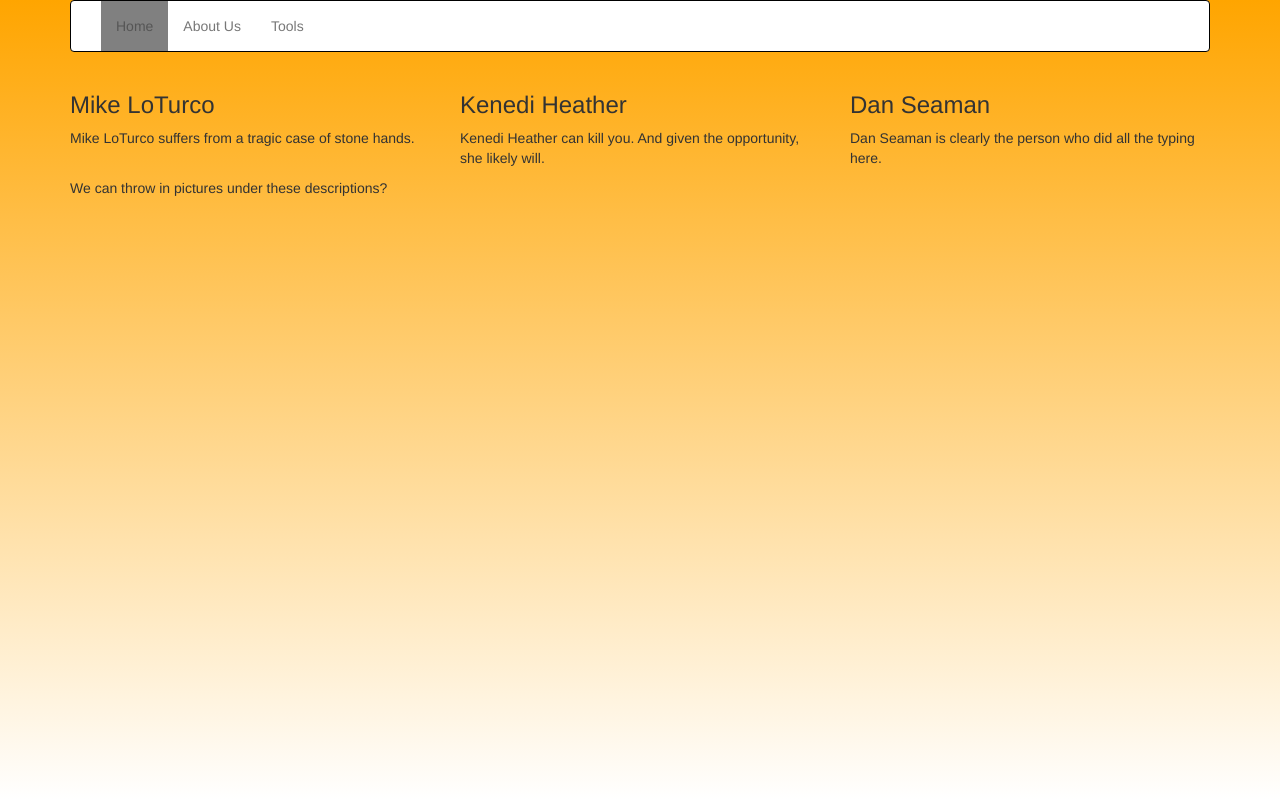
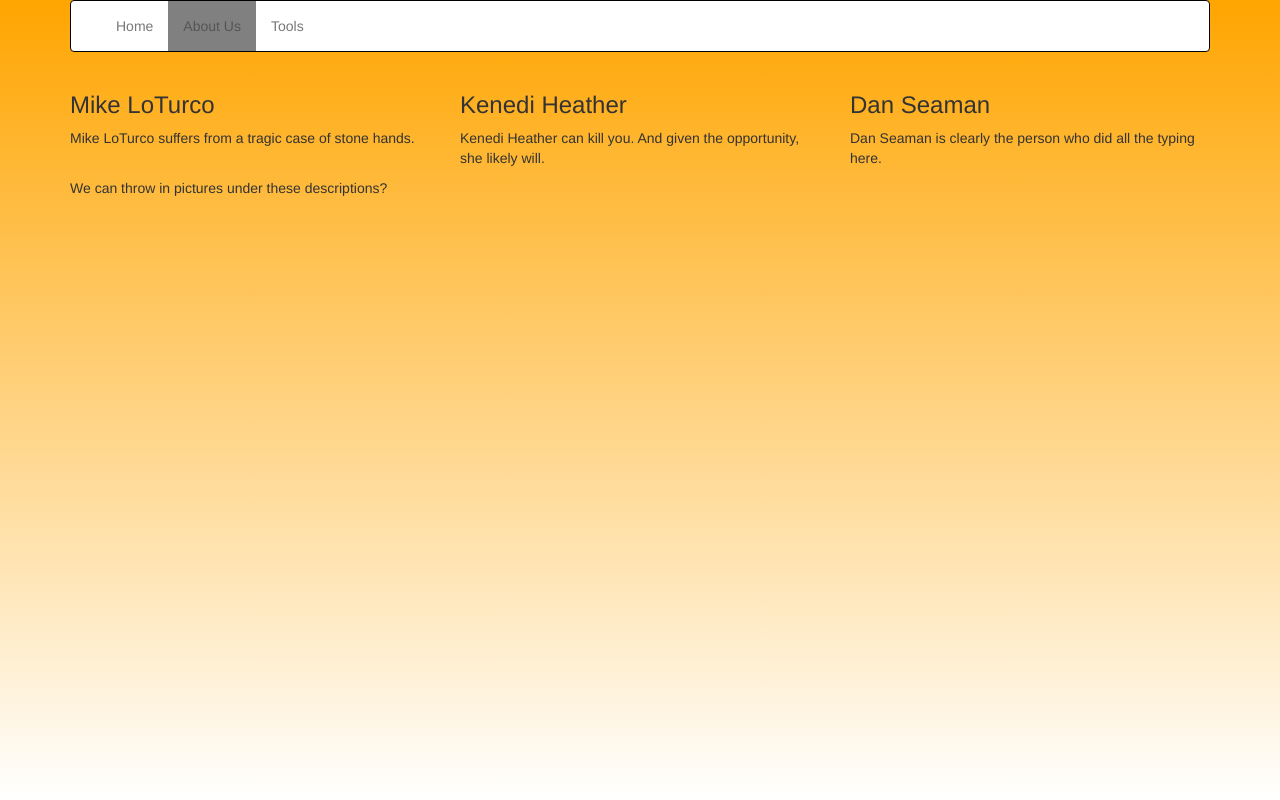
Before and after one commit to kenedi/webware_final, a website: page about.html in a window 1280 px wide. Drawn offline with nearby package versions, Linux system fonts and the light colour scheme.

Commit message:
fixed navbar

```diff
--- a/about.html
+++ b/about.html
@@ -42,8 +42,8 @@
     <!-- Collect the nav links, forms, and other content for toggling -->
     <div class="collapse navbar-collapse" id="bs-example-navbar-collapse-1">
       <ul class="nav navbar-nav">
-        <li class="active"><a href="home.html">Home</a></li>
-        <li><a href="#s">About Us<span class="sr-only">(current)</span></a></li>
+        <li><a href="home.html">Home</a></li>
+        <li class="active"><a href="#s">About Us<span class="sr-only">(current)</span></a></li>
         <li><a href="tools.html">Tools</a></li>
       </ul>
     </div><!-- /.navbar-collapse -->
```
Also changed, not shown: tools.html (+2 -2 lines).
